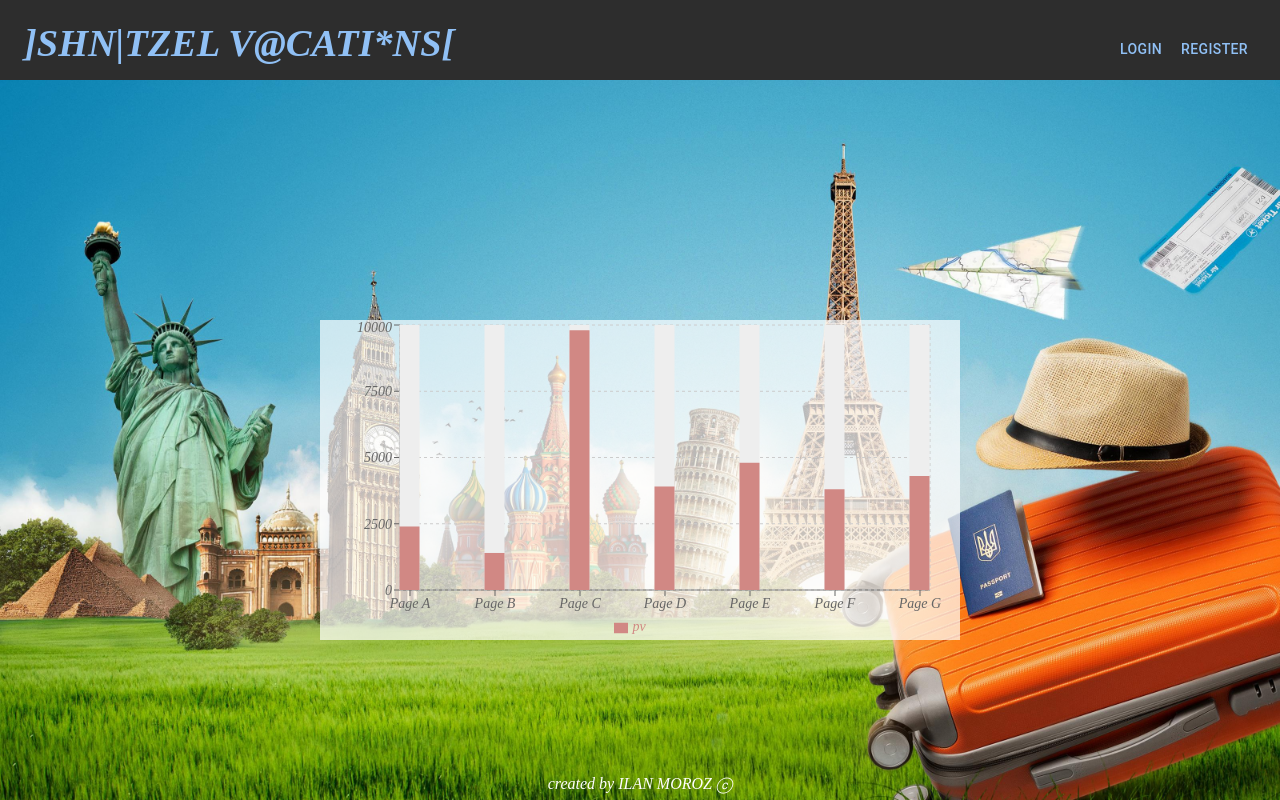
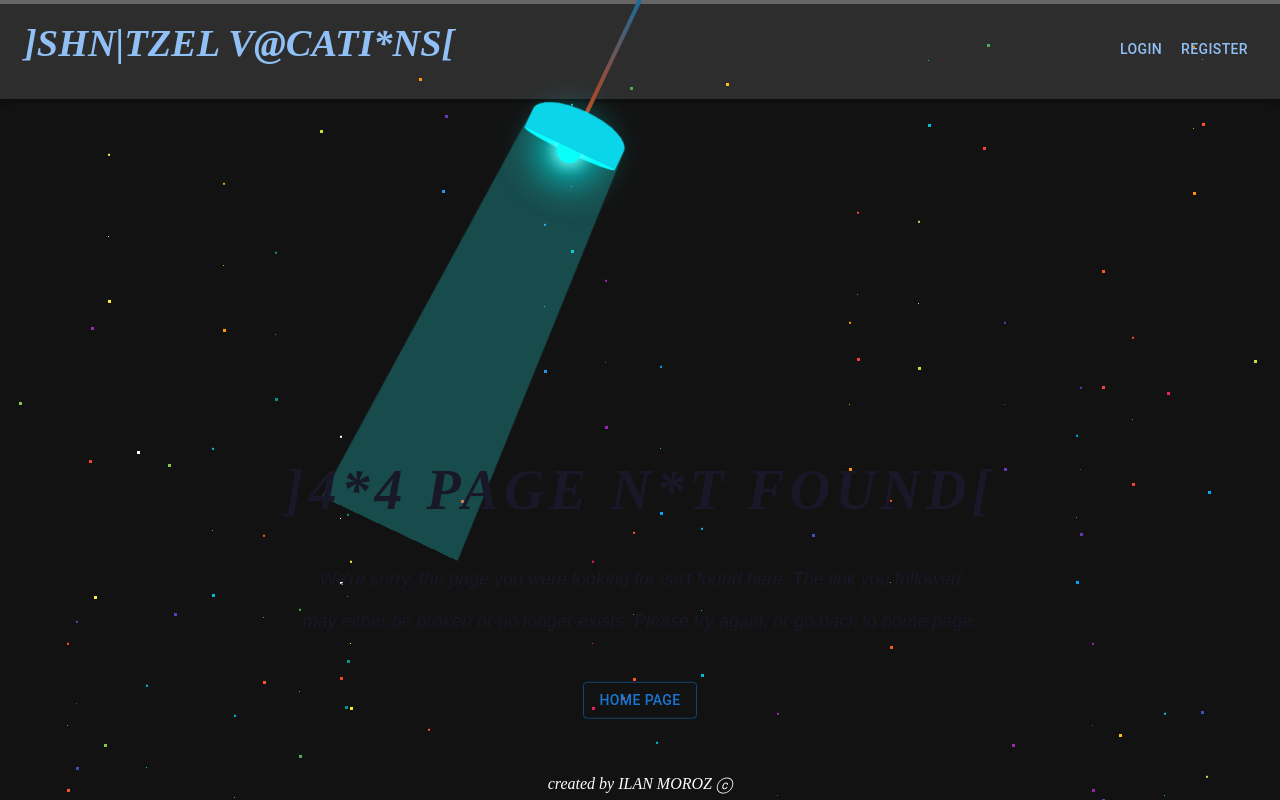
Before and after one commit to ilan-moroz/Project-3---Vacation, a React (Create React App) app in the folder FrontEnd/: page /vacationsreports in a window 1280 px wide. Built offline with nearby package versions, Linux system fonts and the light colour scheme; grey boxes are pictures that could not be loaded; a web font is replaced by a local one; what notyf would draw is missing.

Commit message:
route vacationreports

```diff
--- a/FrontEnd/src/Routes/MainRoute/MainRoute.tsx
+++ b/FrontEnd/src/Routes/MainRoute/MainRoute.tsx
@@ -15,7 +15,7 @@ function MainRoute(): JSX.Element {
         <Route path="/login" element={<Login />} />
         <Route path="/register" element={<Register />} />
         <Route path="/vacations" element={<Vacations />} />
-        <Route path="/vacationsreports" element={<VacationsReport />} />
+        <Route path="/vacationreports" element={<VacationsReport />} />
         <Route path="*" element={<Page404 />} />
       </Routes>
     </div>
```
